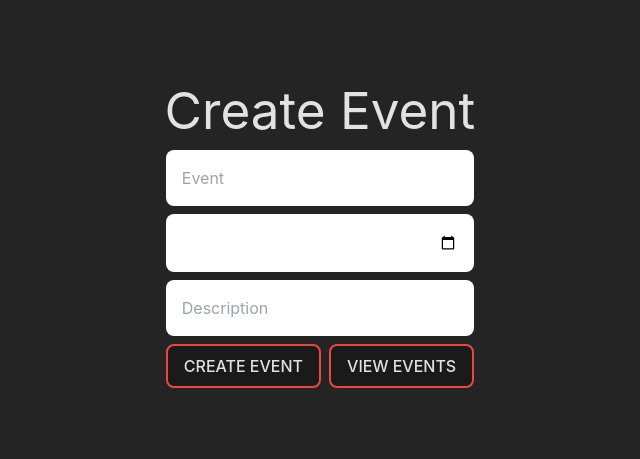
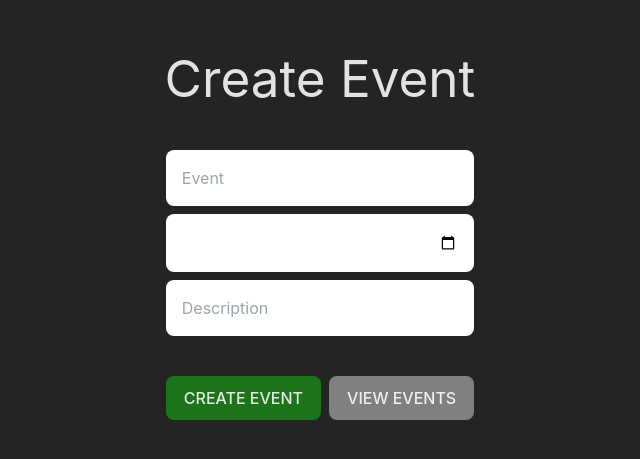
Before and after one commit to hoahdo/event-planner, a React (Vite) app in the folder client/: page /create in a window 1280 px wide. Shown: the part 163-622 px from the top of the page, without its empty margins (320-960 px from the left). Built offline with nearby package versions, Linux system fonts and the light colour scheme; a web font is replaced by a local one.

Commit message:
update styling on event posts, update modal, and create

```diff
--- a/client/src/CreateEvent.jsx
+++ b/client/src/CreateEvent.jsx
@@ -41,9 +41,8 @@ function CreateEvent() {
 	};
 
 	return (
-		<div>
+		<div className="flex flex-col gap-y-8">
 			<h1>Create Event</h1>
-			{/* <button onClick={() => navigate("/")}>BACK</button> */}
 			<form className="form-container">
 				<input
 					className="input-fields"
@@ -69,8 +68,14 @@ function CreateEvent() {
 					onChange={textInputChange}
 				/>
 			</form>
-			<button className="buttons" onClick={createEvent}>CREATE EVENT</button>
-			<button className="buttons" onClick={() => navigate("events")}>VIEW EVENTS</button>
+			<div className="flex flex-row">
+				<button className="buttons bg-[#1D741B]" onClick={createEvent}>
+					CREATE EVENT
+				</button>
+				<button className="buttons" onClick={() => navigate("events")}>
+					VIEW EVENTS
+				</button>
+			</div>
 		</div>
 	);
 }
--- a/client/src/EventPosts.jsx
+++ b/client/src/EventPosts.jsx
@@ -45,8 +45,8 @@ function EventPosts() {
 
 	const savePostEdit = () => {
 		console.log(updatedPost);
-        console.log(updatedPost._id);
-        const id = updatedPost._id
+		console.log(updatedPost._id);
+		const id = updatedPost._id;
 
 		axios
 			.put(`http://localhost:3001/update/${id}`, updatedPost)
@@ -54,7 +54,7 @@ function EventPosts() {
 			.catch((error) => console.log(error));
 
 		closeModal();
-		window.location.reload()
+		window.location.reload();
 	};
 
 	const deleteEvent = (id) => {
@@ -68,22 +68,44 @@ function EventPosts() {
 	};
 
 	const Events = posts.map((item) => {
+		const wrongDateFormat = new Date(item.date);
+		wrongDateFormat.setDate(wrongDateFormat.getDate() + 1);
+		const date = wrongDateFormat.toLocaleDateString();
+
 		return (
 			<div key={item._id} className="event-posts-container">
-				<h4>Event: {item.event}</h4>
-				<p>Date: {item.date}</p>
-				<p>Info: {item.description}</p>
-				<button className="buttons" onClick={() => updatePostBtn(item)}>UPDATE</button>
-				<button className="buttons" onClick={() => deleteEvent(item._id)}>DELETE</button>
+				<div className="flex content-center">
+					<h4 className="mr-auto text-xl">{item.event}</h4>
+					<p className="ml-auto text-base">{date}</p>
+				</div>
+				<p className="text-md text-[#AEAEAE] text-left">
+					{item.description}
+				</p>
+				<div className="flex flex-row gap-x-4 mt-auto">
+					<button
+						className="buttons grow bg-[#189AB4]"
+						onClick={() => updatePostBtn(item)}
+					>
+						UPDATE
+					</button>
+					<button
+						className="buttons grow bg-[#e7625f]"
+						onClick={() => deleteEvent(item._id)}
+					>
+						DELETE
+					</button>
+				</div>
 			</div>
 		);
 	});
 
 	return (
-		<div className="">
+		<div className="flex flex-col gap-y-8">
 			<h1>Events Page</h1>
-			<button className="buttons" onClick={() => navigate(-1)}>BACK</button>
-			{Events}
+			<button className="buttons w-40 self-center" onClick={() => navigate(-1)}>
+				BACK
+			</button>
+			<div className="event-posts-box">{Events}</div>
 			<UpdateModal
 				isModalOpen={isModalOpen}
 				closeModal={closeModal}
--- a/client/src/UpdateModal.jsx
+++ b/client/src/UpdateModal.jsx
@@ -38,9 +38,9 @@ function UpdateModal({
 								<Dialog.Panel className="w-full max-w-md transform overflow-hidden rounded-2xl bg-[#242424] p-6 text-left align-middle shadow-xl transition-all">
 									<Dialog.Title
 										as="h3"
-										className="text-lg font-medium leading-6 text-white"
+										className="text-xl font-medium leading-6 text-white"
 									>
-										Update Event
+										Edit Event
 									</Dialog.Title>
 									<div className="form-container">
 										<input
@@ -71,17 +71,17 @@ function UpdateModal({
 										/>
 									</div>
 
-									<div className="mt-4">
+									<div className="mt-4 flex justify-around gap-x-4">
 										<button
 											type="button"
-											className="rounded-md border border-transparent bg-blue-100 px-4 py-2 text-sm font-medium text-blue-900 hover:bg-blue-200 focus:outline-none focus-visible:ring-2 focus-visible:ring-blue-500 focus-visible:ring-offset-2"
+											className="buttons grow bg-[#77DD77] text-black"
 											onClick={savePostEdit}
 										>
 											Confirm
 										</button>
 										<button
 											type="button"
-											className="rounded-md border border-transparent bg-blue-100 px-4 py-2 text-sm font-medium text-blue-900 hover:bg-blue-200 focus:outline-none focus-visible:ring-2 focus-visible:ring-blue-500 focus-visible:ring-offset-2"
+											className="buttons grow bg-[#FF6961] text-black"
 											onClick={closeModal}
 										>
 											Cancel
--- a/client/src/index.css
+++ b/client/src/index.css
@@ -3,8 +3,12 @@
 @tailwind utilities;
 
 @layer components {
+	.event-posts-box {
+		@apply flex flex-wrap justify-center;
+	}
+
 	.event-posts-container {
-		@apply m-4 rounded-xl border-2 border-solid p-4;
+		@apply m-4 flex min-h-[200px] w-80 flex-col gap-y-4 rounded-xl border-2 border-solid p-4;
 	}
 
 	.form-container {
@@ -17,24 +21,21 @@
 
 	.buttons {
 		@apply m-1 cursor-pointer rounded-lg
-        border-2 border-solid border-red-500
-        bg-[#1a1a1a] px-4 py-2 text-base font-medium
+        border-2 border-solid border-transparent
+        bg-[#808080] px-4 py-2 text-base font-medium
         transition duration-300 hover:border-[#646cff]
-        focus:outline-white focus:outline-2
-        focus:outline focus:-outline-offset-2;
+        focus:outline focus:outline-2
+        focus:-outline-offset-2 focus:outline-white;
 	}
 }
-
 
 :root {
 	font-family: Inter, system-ui, Avenir, Helvetica, Arial, sans-serif;
 	line-height: 1.5;
 	font-weight: 400;
-
 	color-scheme: light dark;
 	color: rgba(255, 255, 255, 0.87);
 	background-color: #242424;
-
 	font-synthesis: none;
 	text-rendering: optimizeLegibility;
 	-webkit-font-smoothing: antialiased;
@@ -49,15 +50,6 @@
 	text-align: center;
 }
 
-a {
-	font-weight: 500;
-	color: #646cff;
-	text-decoration: inherit;
-}
-a:hover {
-	color: #535bf2;
-}
-
 body {
 	margin: 0;
 	display: flex;
```
Lines whose indentation alone changed are shown as unchanged.
